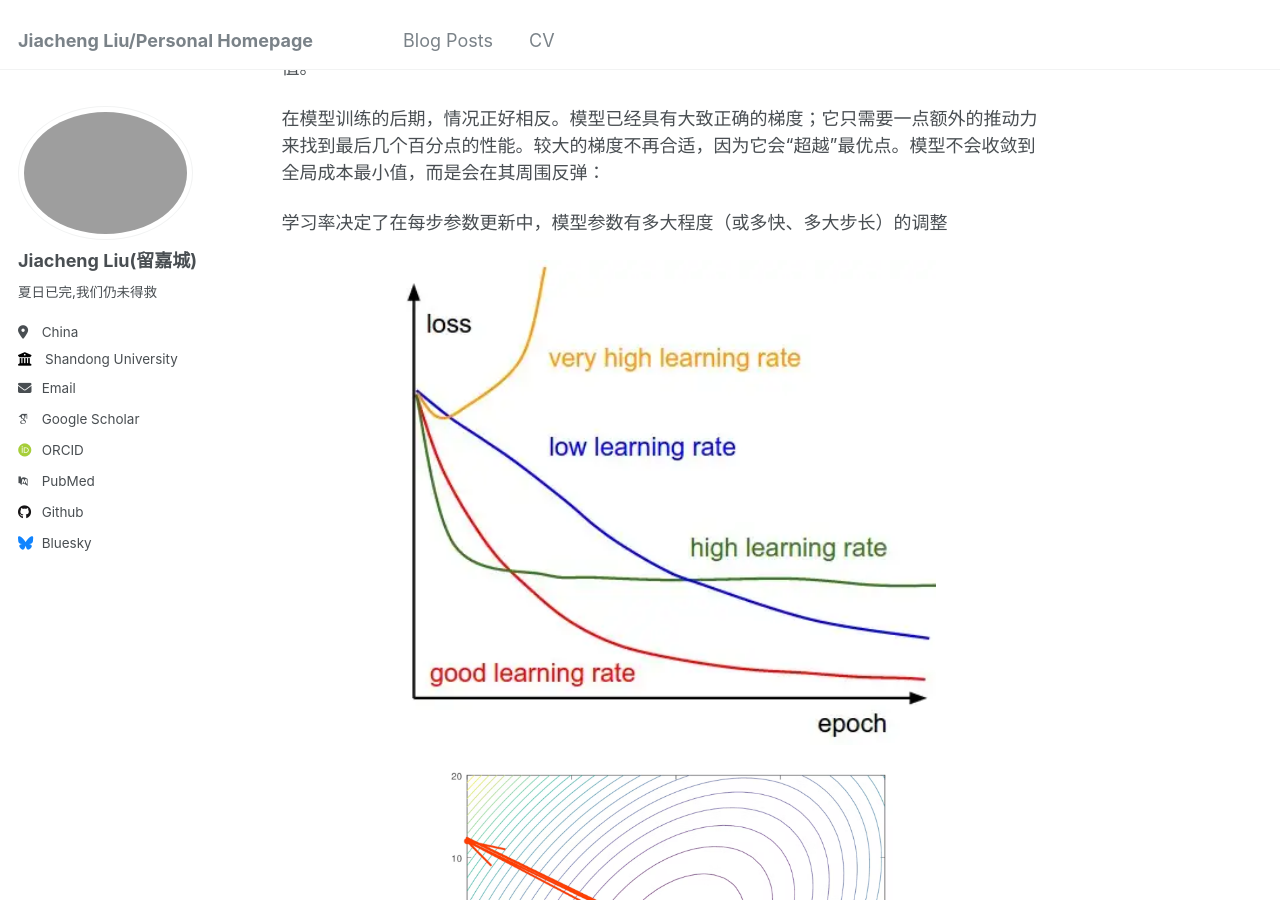
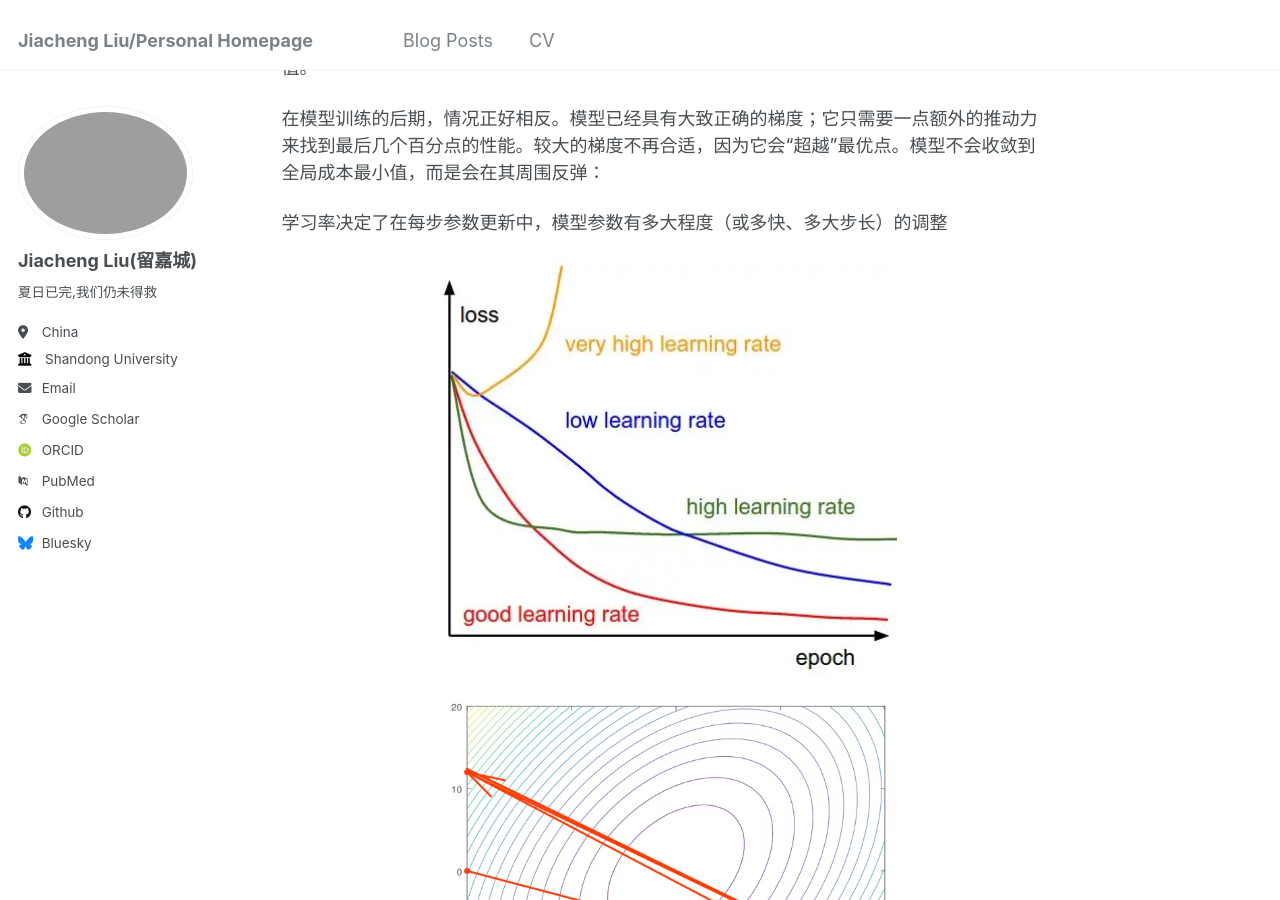
Before and after one commit to Tammytcl/Tammytcl.github.io, a Jekyll site: the page built from _posts/2024-09-23-blog-post-8.md, in a window 1280 px wide and 900 px high, scrolled down 2221 px. Built offline with Jekyll 4.4.1, drawn with Linux system fonts in a browser that asks for light colours; some web fonts are replaced.

Commit message:
2024-9-23

```diff
--- a/_posts/2024-09-23-blog-post-8.md
+++ b/_posts/2024-09-23-blog-post-8.md
@@ -62,7 +62,7 @@ tags:
 学习率决定了在每步参数更新中，模型参数有多大程度（或多快、多大步长）的调整
 
 <div style="text-align: center;">
-    <img src="/images/2024-09-23/image%201.png" width="70%" alt="">
+    <img src="/images/2024-09-23/image%201.png" width="60%" alt="">
 </div>
 
 <div style="text-align: center;">
@@ -102,7 +102,7 @@ Adam并不是第一个自适应优化器（这个荣誉属于Adagrad，于 2011
 神经网络的损失景观（如下图所示）是网络参数值的函数，用于量化在对给定数据集执行推理（预测）时使用特定参数值配置所产生的“误差”。即使对于非常相似的网络架构，这种损失景观看起来也可能大不相同。下图来自一篇名为[Visualizing the Loss Landscape of Neural Nets](https://arxiv.org/abs/1712.09913?ref=jeremyjordan.me)论文，该论文展示了网络中的残差连接如何产生更平滑的损失拓扑。
 
 <div style="text-align: center;">
-    <img src="/images/2024-09-23/image%203.png" width="70%" alt="">
+    <img src="/images/2024-09-23/image%203.png" width="80%" alt="">
 </div>
 
 最佳学习率将取决于损失景观的拓扑结构，而损失景观又取决于模型架构和数据集。虽然使用默认学习率（即深度学习库设置的默认值）可能会提供不错的结果，但您通常可以通过搜索最佳学习率来提高性能或加快训练速度。我希望您在下一节中看到这是一项相当容易的任务。
@@ -132,7 +132,7 @@ Adam并不是第一个自适应优化器（这个荣誉属于Adagrad，于 2011
     <img src="/images/2024-09-23/image%207.png" width="70%" alt="">
 </div>
 <div style="text-align: center;">
-    <img src="/images/2024-09-23/image%208.png" width="70%" alt="">
+    <img src="/images/2024-09-23/image%208.png" width="50%" alt="">
 </div>
 
 这个例子中，学习率在0.001到0.01时，损失下降最快。
@@ -148,9 +148,7 @@ Adam并不是第一个自适应优化器（这个荣誉属于Adagrad，于 2011
 
 学习率的热身，即Warm-up，是指在神经网络训练开始时使用一个较小的学习率进行初步训练，然后再逐渐调整到预设的学习率的过程。
 
-<div style="text-align: center;">
-    <img src="/images/2024-09-23/image%209.png" width="70%" alt="">
-</div>
+
 ### **学习率热身的目的**
 
 1.	**减少初始振荡**
@@ -259,7 +257,7 @@ Adam并不是第一个自适应优化器（这个荣誉属于Adagrad，于 2011
 热重启通常会导致模型发散。这是故意为之。事实证明，增加一些受控发散可以让模型绕过任务成本面中的局部最小值，从而找到更好的全局最小值。这类似于找到一个山谷，然后爬上附近的一座山，然后在一个地区发现一个更深的山谷。以下是视觉摘要：
 
 <div style="text-align: center;">
-    <img src="/images/2024-09-23/image%2016.png" width="70%" alt="">
+    <img src="/images/2024-09-23/image%2016.png" width="80%" alt="">
 </div>
 这两个学习器都收敛到相同的全局最小值。然而，在左侧，学习器沿着低梯度路径缓慢前进。在右侧，学习器陷入一系列局部最小值（谷底），然后使用热重启来越过它们（山丘）。在此过程中，它更快地找到相同的全局最小值，因为它所遵循的路径总体上具有更高的梯度。
 
@@ -268,7 +266,7 @@ Adam并不是第一个自适应优化器（这个荣誉属于Adagrad，于 2011
 使用热重启和余弦退火的学习率调度程序具有以下形状：
 
 <div style="text-align: center;">
-    <img src="/images/2024-09-23/image%2017.png" width="70%" alt="">
+    <img src="/images/2024-09-23/image%2017.png" width="80%" alt="">
 </div>
 ## **单周期学习率调度器**
 
@@ -289,7 +287,7 @@ OneCycleLR 调度器依赖于学习率和动量的动态调节，它的基本策
 如下图所示，学习率呈现一个非对称的山峰形态，在峰值处达到模型性能的最大潜力，而动量的变化与学习率正好相反，确保训练在高速阶段依然稳定。
 
 <div style="text-align: center;">
-    <img src="/images/2024-09-23/image%2018.png" width="70%" alt="">
+    <img src="/images/2024-09-23/image%2018.png" width="80%" alt="">
 </div>
 ### **从线性退火到余弦退火**
 
@@ -300,7 +298,7 @@ OneCycleLR 调度器依赖于学习率和动量的动态调节，它的基本策
 余弦退火变化如下图所示，它从热启动阶段逐渐进入平稳期，最大限度减少模型训练的振荡。
 
 <div style="text-align: center;">
-    <img src="/images/2024-09-23/image%2019.png" width="70%" alt="">
+    <img src="/images/2024-09-23/image%2019.png" width="80%" alt="">
 </div>
 ### **Adam vs. OneCycleLR：谁是赢家？**
 
@@ -309,7 +307,7 @@ Adam 优化器是当前最流行的优化器之一，尤其在快速迭代中备
 OneCycleLR 特别适合中、大规模模型的优化，它通过快速收敛机制在短时间内提升模型性能。例如，OneCycleLR 在 CIFAR-10 数据集上展示了超收敛现象——能够在短时间内接近甚至超越标准方法的性能。
 
 <div style="text-align: center;">
-    <img src="/images/2024-09-23/image%2020.png" width="70%" alt="">
+    <img src="/images/2024-09-23/image%2020.png" width="80%" alt="">
 </div>
 正如上图所示，OneCycleLR 调度器能够在相对较少的训练时间内达到非常优异的结果，节省训练资源的同时，也加快了模型的迭代速度。
 
```
